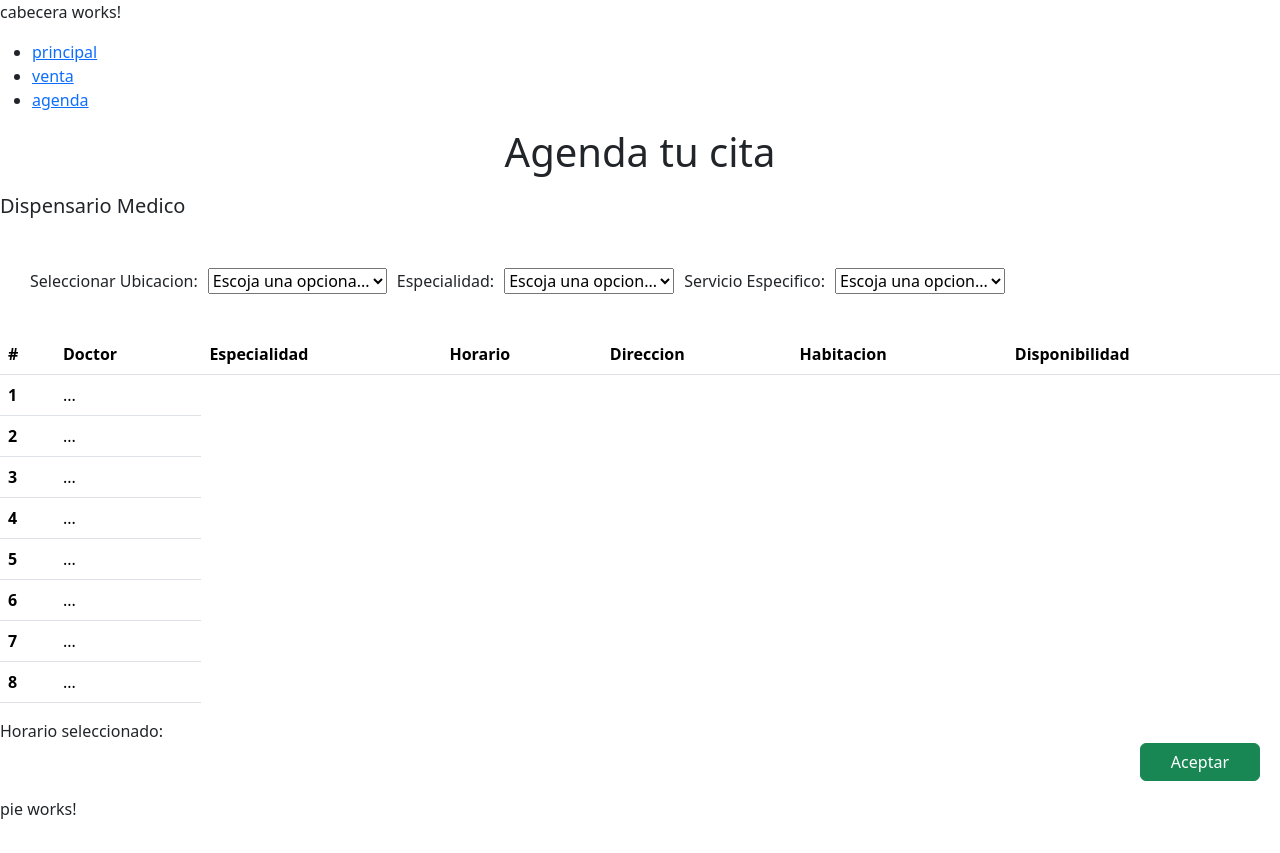
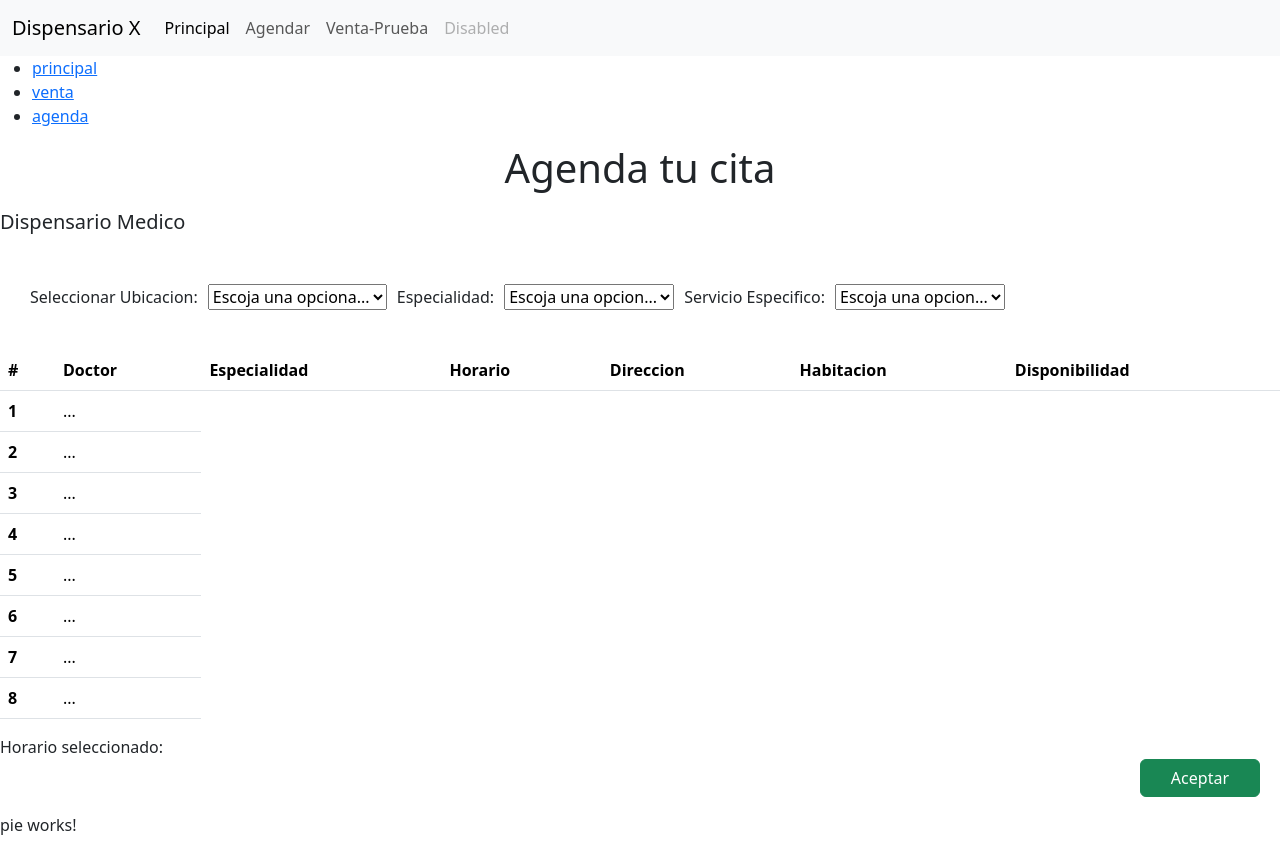
Before and after one commit to angel5000/DispensarioMed-WEB, an Angular app: page /agendamiento in a window 1280 px wide. Built offline with nearby package versions, Linux system fonts and the light colour scheme.

Commit message:
modified:   src/app/components/agendamiento/agendamiento.component.html 	modified:   src/app/components/agendamiento/agendamiento.component.ts 	modified:   src/app/components/cabecera/cabecera.component.html

```diff
--- a/src/app/components/agendamiento/agendamiento.component.html
+++ b/src/app/components/agendamiento/agendamiento.component.html
@@ -96,7 +96,7 @@
 <span>Horario seleccionado:</span>
 
 <div id="divbt"class="d-flex justify-content-lg-end">
-    <button id="btacep"type="button" class="btn btn-success" >Aceptar</button>
+    <button id="btacep"type="button" class="btn btn-success" (click)="navigateToVenta()">Aceptar</button>
 </div>
 <p>
 
--- a/src/app/components/agendamiento/agendamiento.component.ts
+++ b/src/app/components/agendamiento/agendamiento.component.ts
@@ -1,5 +1,5 @@
 import { Component } from '@angular/core';
-
+import { Router } from '@angular/router';
 @Component({
   selector: 'app-agendamiento',
   standalone: true,
@@ -8,5 +8,9 @@
   styleUrl: './agendamiento.component.css'
 })
 export class AgendamientoComponent {
+  constructor(private router: Router) {}
 
+  navigateToVenta() {
+    this.router.navigate(['/venta']);
+  }
 }
--- a/src/app/components/cabecera/cabecera.component.html
+++ b/src/app/components/cabecera/cabecera.component.html
@@ -1 +1,27 @@
-<p>cabecera works!</p>
+<nav class="navbar navbar-expand-lg bg-body-tertiary">
+    <div class="container-fluid">
+      <a class="navbar-brand" href="#">Dispensario X</a>
+      <button class="navbar-toggler" type="button" data-bs-toggle="collapse" data-bs-target="#navbarNav" aria-controls="navbarNav" aria-expanded="false" aria-label="Toggle navigation">
+        <span class="navbar-toggler-icon"></span>
+      </button>
+
+
+
+      <div class="collapse navbar-collapse" id="navbarNav">
+        <ul class="navbar-nav">
+          <li class="nav-item">
+            <a class="nav-link active" aria-current="page" href="/principal">Principal</a>
+          </li>
+          <li class="nav-item">
+            <a class="nav-link" href="/agendamiento">Agendar</a>
+          </li>
+          <li class="nav-item">
+            <a class="nav-link" href="/venta">Venta-Prueba</a>
+          </li>
+          <li class="nav-item">
+            <a class="nav-link disabled" aria-disabled="true">Disabled</a>
+          </li>
+        </ul>
+      </div>
+    </div>
+  </nav>
```
